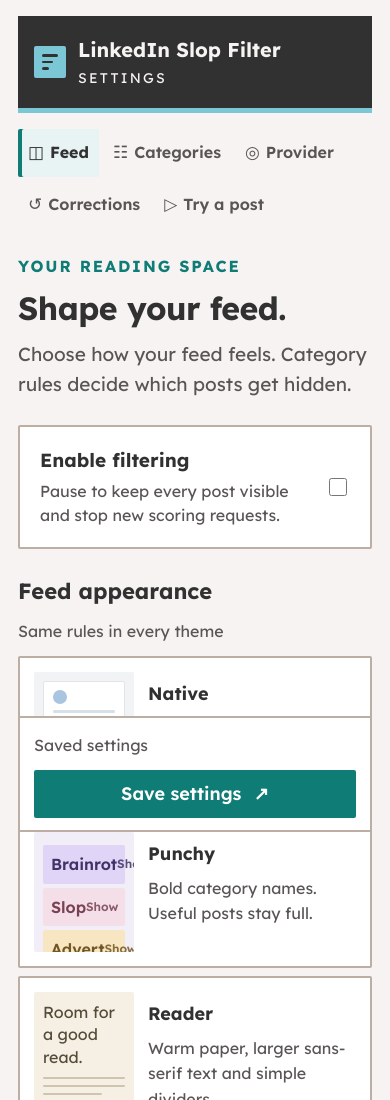
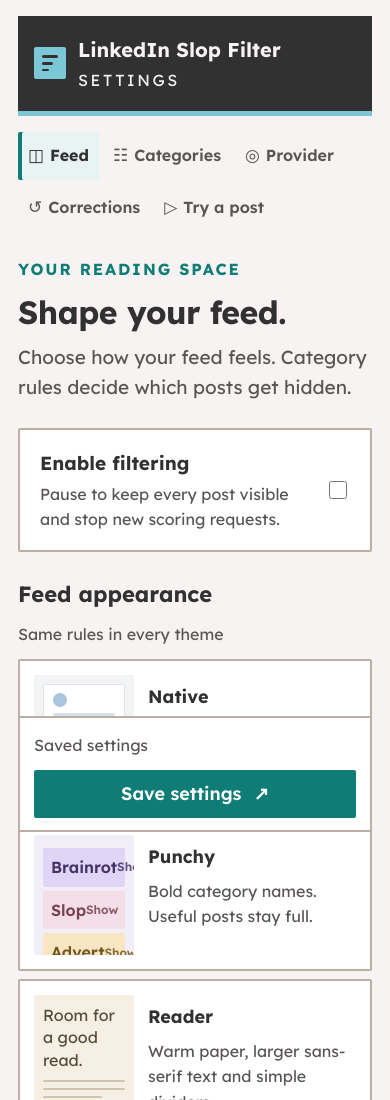
Before and after one commit to sighmoan1/linkedin-slop-filter, a browser extension: page options.html in a window 390 px wide. Shown: the top 1100 px of the page. Drawn offline with Linux system fonts and the light colour scheme.

Commit message:
Keep the mobile settings caption readable (#58)

```diff
--- a/options.css
+++ b/options.css
@@ -373,7 +373,7 @@
 .theme-name{font-size:18px}
 .theme-copy{font-size:16px}
 .brand strong{font-size:20px}
-.brand div>span{font-size:14px}
+.brand div>span{font-size:16px}
 .brand-mark{width:32px;height:32px}
 .app-header .provider-tag{display:none}
 }
```
